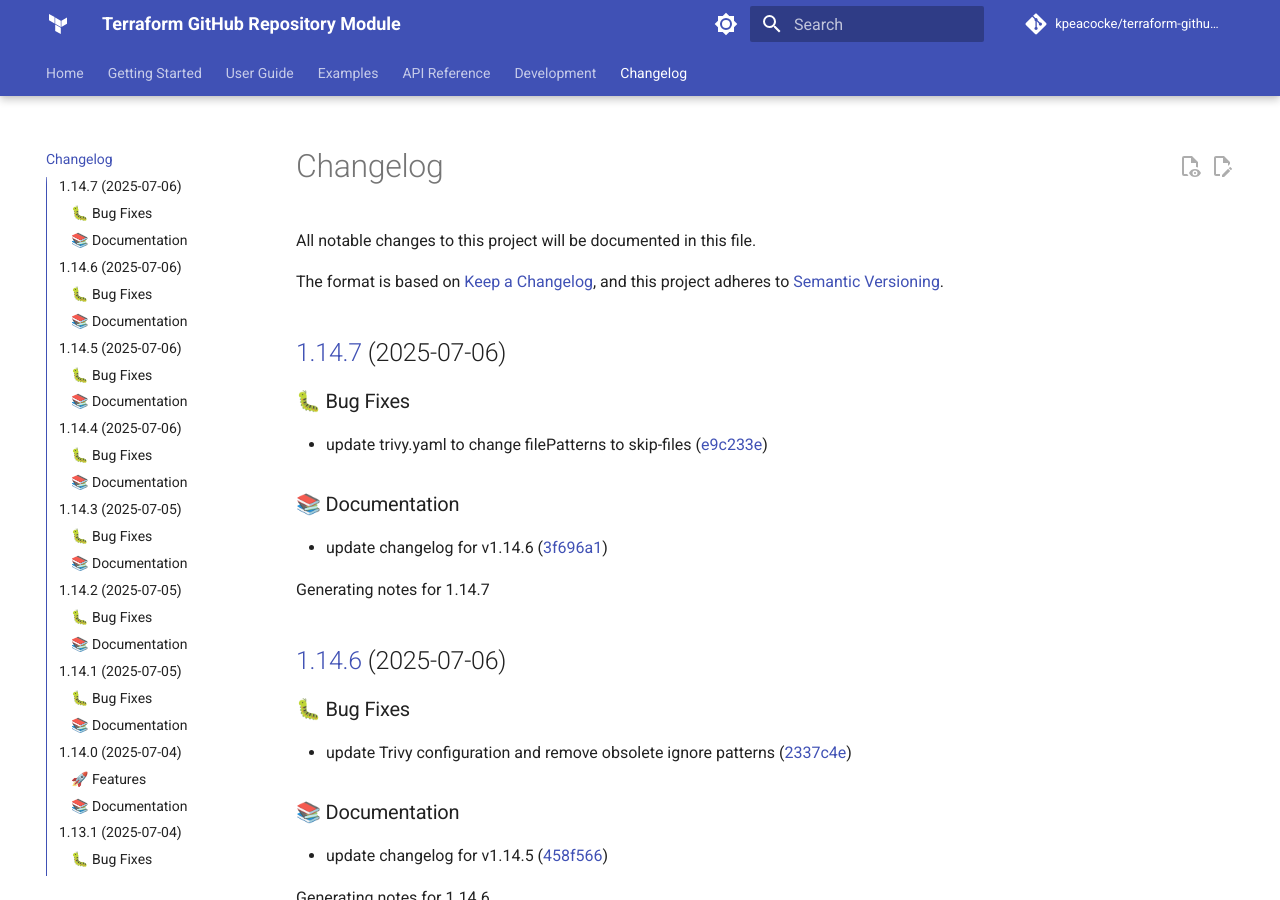
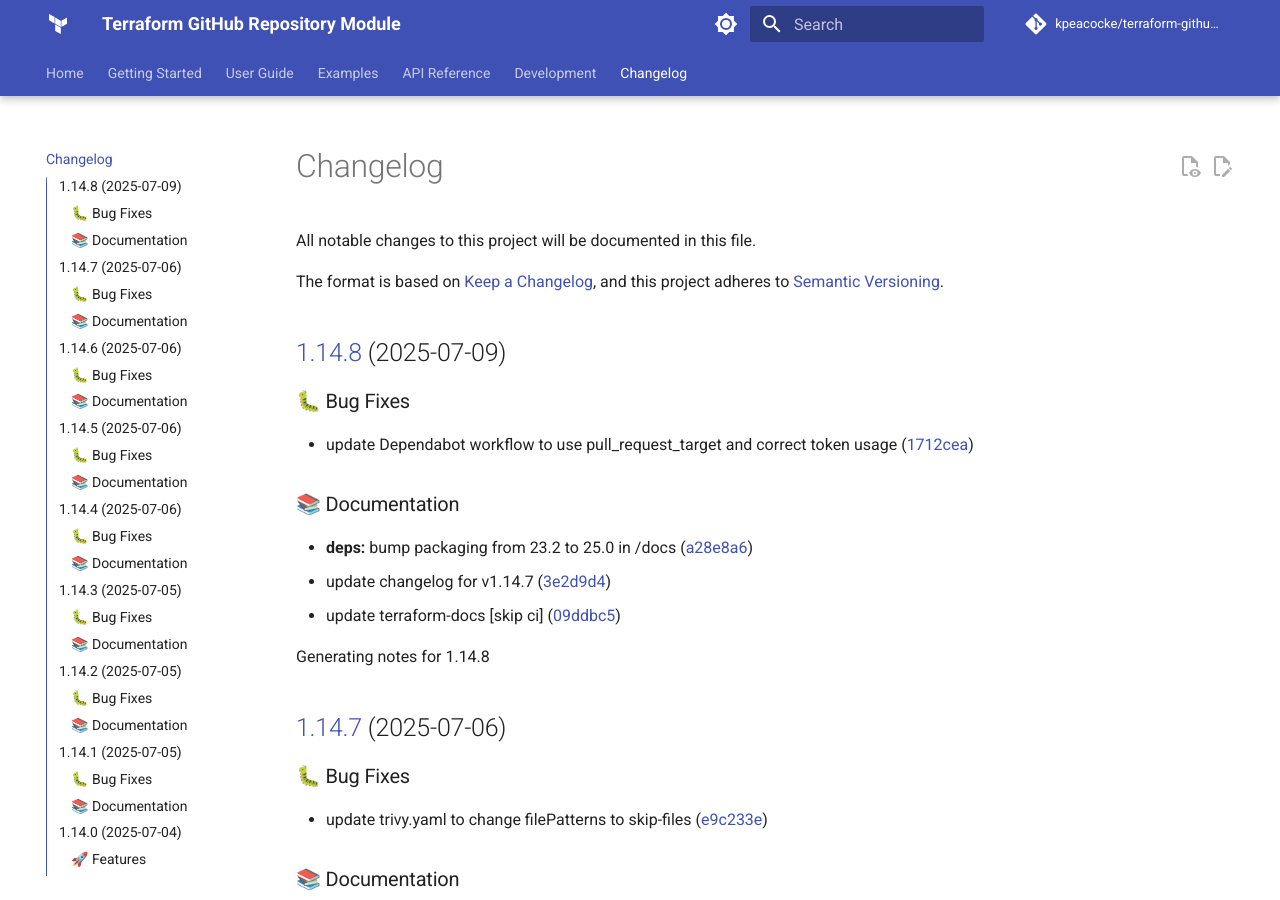
Before and after one commit to kpeacocke/terraform-github-repo, an MkDocs documentation site: the page built from docs/changelog.md, in a window 1280 px wide and 900 px high. Built offline with MkDocs 1.6.1 and Material for MkDocs 9.7.7, drawn with Linux system fonts in a browser that asks for light colours; comment, search, counter and statistics services are not loaded; the version menu is left out.

Commit message:
docs: update changelog for v1.14.8

```diff
--- a/docs/changelog.md
+++ b/docs/changelog.md
@@ -6,6 +6,20 @@ The format is based on [Keep a Changelog](https://keepachangelog.com/en/1.0.0/),
 and this project adheres to [Semantic Versioning](https://semver.org/spec/v2.0.0.html).
 
 <!-- markdownlint-disable MD024 -->
+
+## [1.14.8](https://github.com/kpeacocke/terraform-github-repo/compare/v1.14.7...v1.14.8) (2025-07-09)
+
+### 🐛 Bug Fixes
+
+* update Dependabot workflow to use pull_request_target and correct token usage ([1712cea](https://github.com/kpeacocke/terraform-github-repo/commit/1712cea26c63ca40f2c58bde38942152d0710fca))
+
+### 📚 Documentation
+
+* **deps:** bump packaging from 23.2 to 25.0 in /docs ([a28e8a6](https://github.com/kpeacocke/terraform-github-repo/commit/a28e8a661e138357f131f3f5a00025da6fd85cbb))
+* update changelog for v1.14.7 ([3e2d9d4](https://github.com/kpeacocke/terraform-github-repo/commit/3e2d9d49f1e74f753c3cdb9b3a7309e6c108ef5f))
+* update terraform-docs [skip ci] ([09ddbc5](https://github.com/kpeacocke/terraform-github-repo/commit/09ddbc538cb8c54ab89dffb34aff21ea82d79bfc))
+
+Generating notes for 1.14.8
 
 ## [1.14.7](https://github.com/kpeacocke/terraform-github-repo/compare/v1.14.6...v1.14.7) (2025-07-06)
 
```
